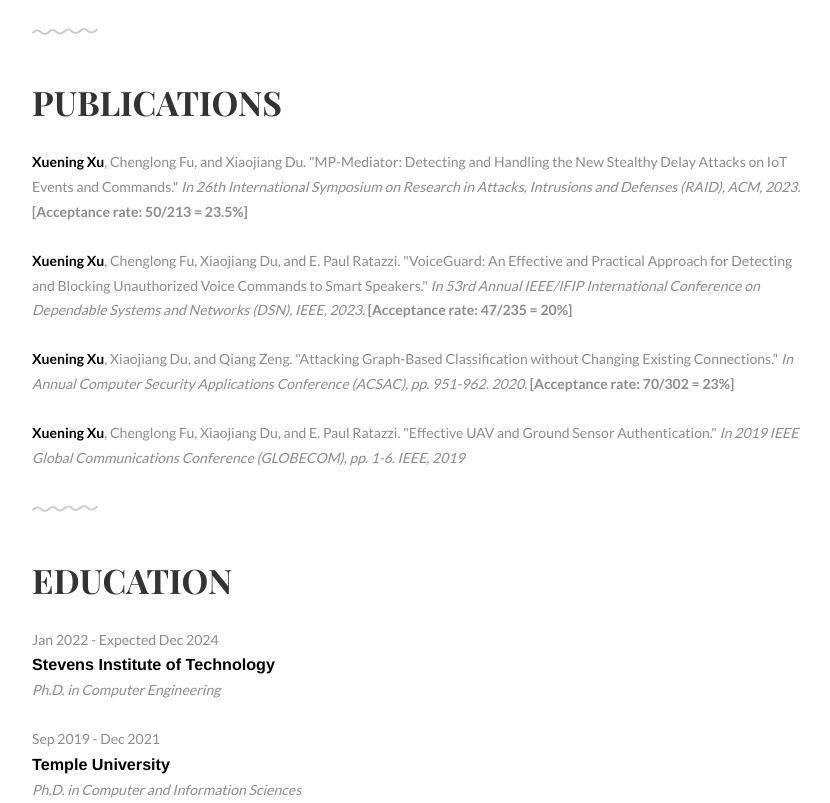
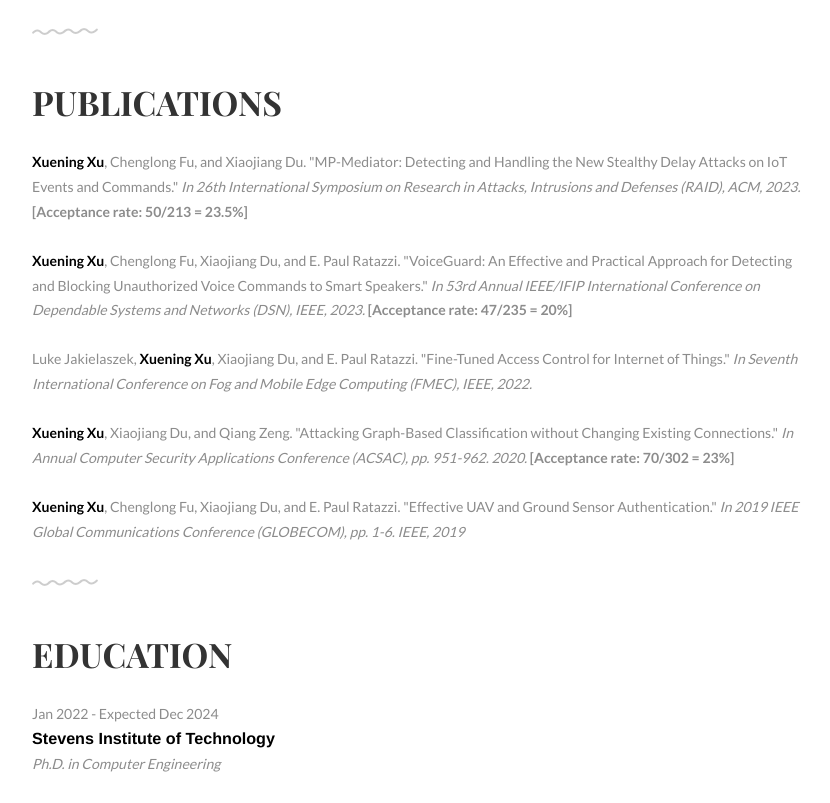
Before and after one commit to XueningXu/xueningxu-profile, a plain HTML site: page index.html in a window 1280 px wide. Shown: the part 1989-2792 px from the top of the page, without its empty margins (218-1048 px from the left). Drawn offline with Linux system fonts and the light colour scheme.

Commit message:
Update index.html

```diff
--- a/index.html
+++ b/index.html
@@ -138,6 +138,9 @@
 			</ul>
 			<ul class="award-list list-flat">
 				<li><strong style="color:black;">Xuening Xu</strong>, Chenglong Fu, Xiaojiang Du, and E. Paul Ratazzi. "VoiceGuard: An Effective and Practical Approach for Detecting and Blocking Unauthorized Voice Commands to Smart Speakers." <i>In 53rd Annual IEEE/IFIP International Conference on Dependable Systems and Networks (DSN), IEEE, 2023.</i> <strong>[Acceptance rate: 47/235 = 20%]</strong></li>
+			</ul>
+			<ul class="award-list list-flat">
+				<li>Luke Jakielaszek, <strong style="color:black;">Xuening Xu</strong>, Xiaojiang Du, and E. Paul Ratazzi. "Fine-Tuned Access Control for Internet of Things." <i>In Seventh International Conference on Fog and Mobile Edge Computing (FMEC), IEEE, 2022.</i></li>
 			</ul>
 			<ul class="award-list list-flat">
 				<li><strong style="color:black;">Xuening Xu</strong>, Xiaojiang Du, and Qiang Zeng. "Attacking Graph-Based Classification without Changing Existing Connections." <i>In Annual Computer Security Applications Conference (ACSAC), pp. 951-962. 2020.</i> <strong>[Acceptance rate: 70/302 = 23%]</strong></li>
```
